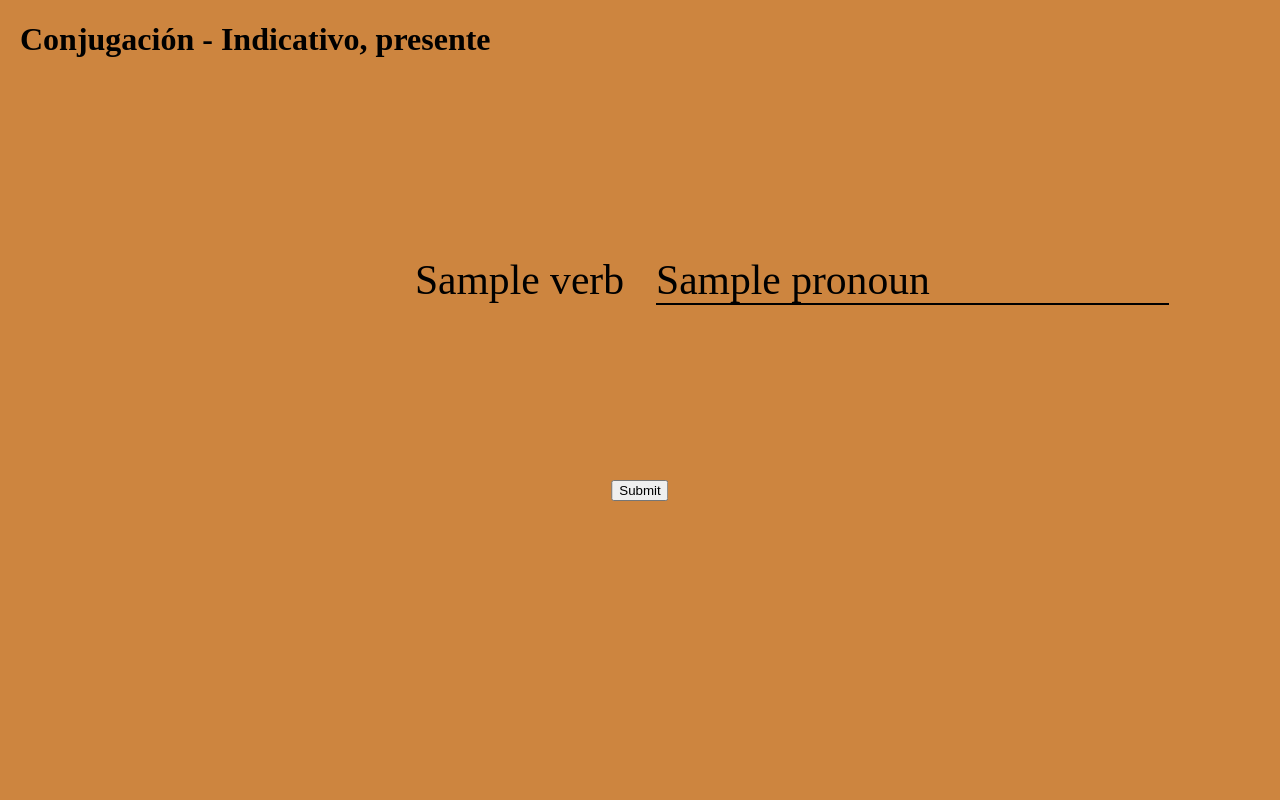
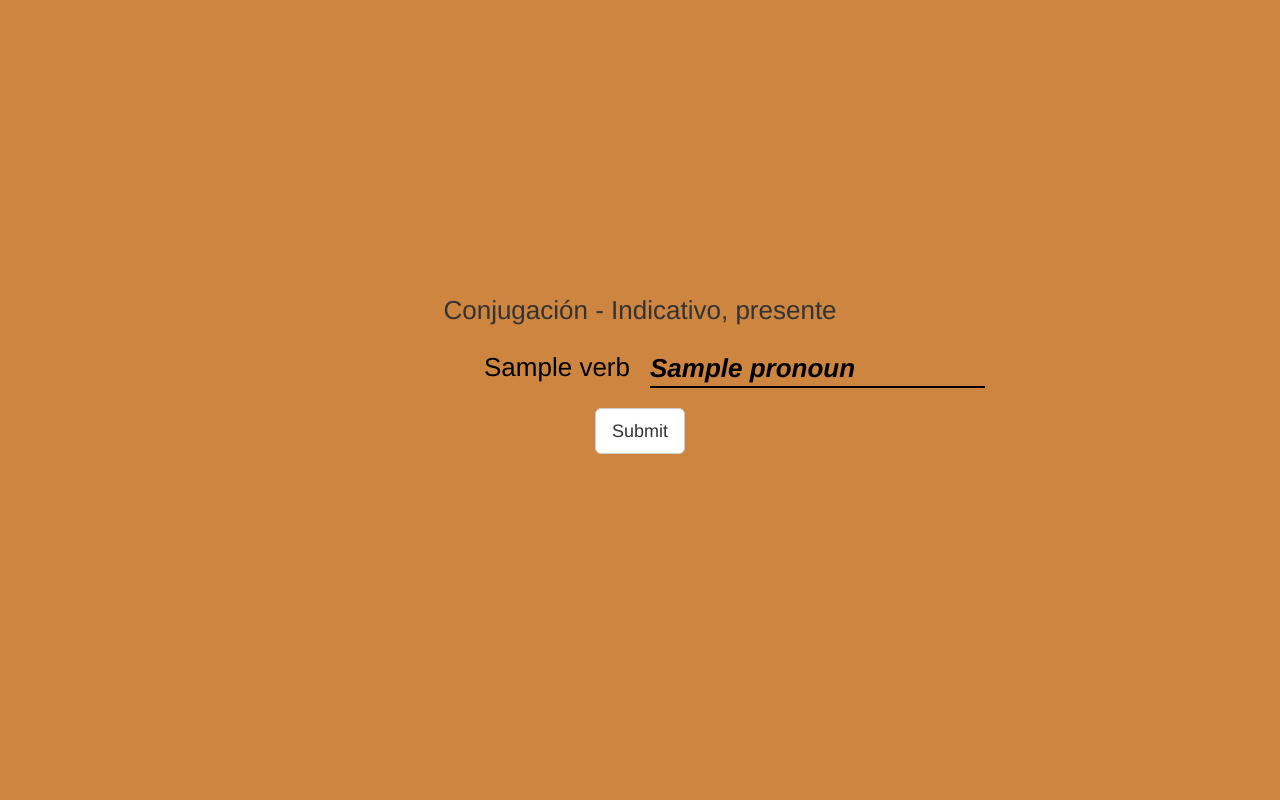
Before and after one commit to fabatka/laserpiente, a Flask app: template app/templates/home.html in a window 1280 px wide. Run offline with Flask 2, Linux system fonts and the light colour scheme; the template is opened without the code that fills it: most values are stand-ins (such as "Sample title", 1, 10 or a date in 2020); parts of the project's set-up code (start-up, migrations or seed data) failed here and were passed over; some libraries are stand-ins or nearby versions.

Commit message:
Add flask-bootstrap, simplify base html, reshape quiz page

```diff
--- a/app/__init__.py
+++ b/app/__init__.py
@@ -2,6 +2,7 @@ import logging
 import os
 from configparser import ConfigParser
 from logging.handlers import RotatingFileHandler
+from flask_bootstrap import Bootstrap
 
 from flask import Flask
 
@@ -38,6 +39,7 @@ def create_app(config_file_path='config.ini'):
 
 if __name__ == '__main__':
     app = create_app()
+    Bootstrap(app)
     app.register_blueprint(main_bp)
     app.register_blueprint(utils_bp)
     app.run()
--- a/app/static/css/quizpage.css
+++ b/app/static/css/quizpage.css
@@ -1,9 +1,6 @@
 body {
     margin: 0;
     background-color: peru;
-}
-.clearfix {
-    clear: both;
 }
 
 .quizbox {
@@ -12,55 +9,35 @@ body {
     top: 0;
     left: 0;
     right: 0;
+    display: flex;
+    align-items: center;
+    justify-content: center;
+    flex-direction: column;
     font-size: 2.6rem;
 }
 
-.quizbox h1 {
-    padding: 0 20px;
-    font-size: 2rem;
-}
-
-.quizbox-question {
-    position: relative;
-    float: left;
+.quizbox-task {
     width: 50%;
-    height: 50%;
-}
-
-.quizbox-answer {
-    position: relative;
-    float: right;
-    width: 50%;
-    height: 50%;
-}
-
-.quizbox-result {
-    position: relative;
-    width: 100%;
-    height: 25%;
+    display: flex;
 }
 
 .conj-question {
+    width: 50%;
+    display: inline;
+    padding: 2rem 1rem 2rem 0;
+    text-align: right;
     color: black;
     /*font-family: 'Poppins', sans-serif;*/
-    position: absolute;
-    right: 0;
-    text-align: right;
-    top: 50%;
-    transform: translateY(-50%);
-    padding: 0 1rem 0 0;
 }
 
-
 /* The form css is from https://codepen.io/lucasyem/pen/ZEEYKdj*/
-.quizbox .form__group {
+.form__group {
+    width: 50%;
     color: black;
-    position: absolute;
-    left: 0;
+    display: inline;
+    position: relative;
     text-align: left;
-    top: 50%;
-    transform: translateY(-50%);
-    padding: 25px 0 25px 1rem;
+    padding: 2rem 0 2rem 1rem;
 }
 
 .form__field {
@@ -79,59 +56,58 @@ body {
     color: transparent;
 }
 
-.form__label {
-    position: absolute;
-    top: 0;
-    display: block;
-    transition: 0.2s;
-    font-size: 1.5rem;
-    color: #000000;
-}
-
 .form__field:focus {
     border-image: linear-gradient(to right, #990709, #efce0d);
     border-image-slice: 1;
 }
 
+.form__label {
+    position: absolute;
+    cursor: text;
+    top: 0;
+    left: 0;
+    padding: 0 0 0 1rem;
+    transition: 0.2s;
+    font-size: 1.5rem;
+    color: #000000;
+    font-style: italic;
+}
+
 .form__field:placeholder-shown ~ .form__label {
-    font-size: 2.6rem;
-    cursor: text;
+    display: inline;
     position: absolute;
     left: 0;
+    top: 27%;
+    padding: 0 0 0 1rem;
+    font-size: 2.6rem;
     text-align: left;
-    top: 50%;
-    transform: translateY(-50%);
-    padding: 0 0 0 1rem;
+    font-style: italic;
 }
 
 .form__field:focus ~ .form__label {
     position: absolute;
     top: 0;
-    display: block;
+    left: 0;
+    padding: 0 0 0 1rem;
     transition: 0.2s;
     font-size: 1.5rem;
     color: #000000;
 }
-
-/* reset input */
-.form__field:required, .form__field:invalid {
-    box-shadow: none;
-}
 /*End of form css*/
 
-.enter-button {
-    position: absolute;
-    left: 50%;
-    transform: translate(-50%, 0%);
+.quizbox-result {
+    text-align: center;
+    height: 10rem;
 }
 
 .response {
-    position: absolute;
-    top: 30px;
-    left: 50%;
-    transform: translate(-50%, 0%);
-    text-align: center;
+    padding: 1rem;
 }
+
+.submit {
+    display: block;
+}
+
 .correct {
     color: green;
 }
--- a/app/static/js/quizpage.js
+++ b/app/static/js/quizpage.js
@@ -6,7 +6,7 @@ const submitButton = document.getElementById('submit');
 submitButton.addEventListener('click', function (event) {
     const answerElement = document.getElementById('answer');
     const questionElement = document.getElementById('question');
-    const pronounElement = document.getElementById('pronoun')
+    const pronounElement = document.getElementById('pronoun');
 
     // this will send a request
     xhr.open('POST', '/submit');
--- a/app/templates/base.html
+++ b/app/templates/base.html
@@ -1,11 +1,8 @@
-<!DOCTYPE html>
-<html lang="en">
-<head>
-    <meta charset="UTF-8">
-    <title>La Serpiente</title>
-    {% block head %}{% endblock %}
-</head>
-<body>
-{% block content %}{% endblock %}
-</body>
-</html>
+{% extends 'bootstrap/base.html' %}
+
+{% block head %}
+    {{ super() }}
+    <link rel="shortcut icon" href="{{ url_for('static', filename='img/favicon.ico') }}">
+{% endblock %}
+
+{% block title %}La Serpiente{% endblock %}
--- a/app/templates/home.html
+++ b/app/templates/home.html
@@ -1,28 +1,30 @@
 {% extends "base.html" %}
 
-{% block head %}
+{% block styles %}
+    {{ super() }}
     <link rel="stylesheet" type="text/css" href="{{ url_for('static', filename='css/quizpage.css') }}">
 {% endblock %}
 
 {% block content %}
+    {{ super() }}
     <div class="quizbox">
-        <h1>Conjugación - Indicativo, presente</h1>
-        <div class="quizbox-question">
+        <div class="quizbox-description">Conjugación - Indicativo, presente</div>
+        <div class="quizbox-task">
             <div id="question" class="conj-question">{{ verb }}</div>
-        </div>
-        <div class="quizbox-answer">
             <div class="form__group">
                 <input type="text" class="form__field enter-input" placeholder="" name="answer_input" id="answer"/>
                 <label id="pronoun" for="answer" class="form__label">{{ pronoun }}</label>
             </div>
         </div>
-        <div class="clearfix"></div>
         <div class="quizbox-result">
-            <button id="submit" class="enter-button">Submit</button>
+            <button id="submit" class="enter-button btn btn-lg btn-default">Submit</button>
             <div id="serverResponse" class="response"></div>
         </div>
     </div>
+{% endblock %}
 
+{% block scripts %}
+    {{ super() }}
     <script src="../static/js/enter.js"></script>
     <script src="../static/js/quizpage.js"></script>
 {% endblock %}
```
